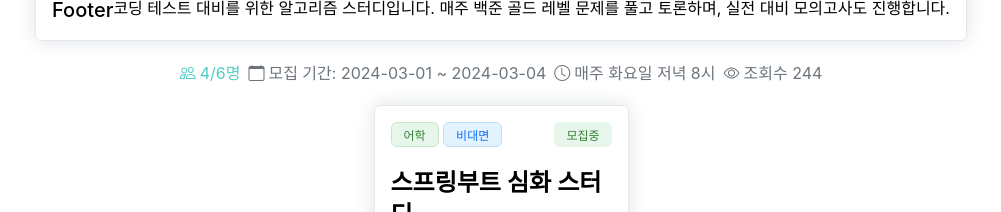
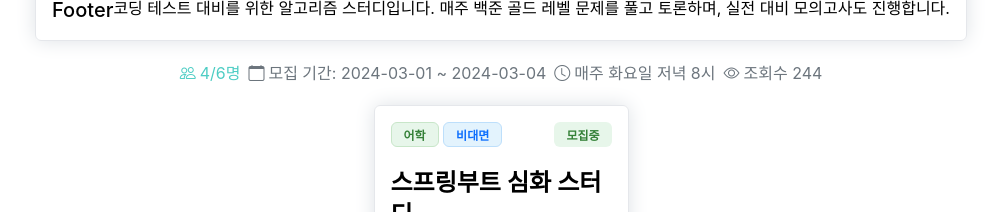
Before and after one commit to project-mos/frontend, a Next.js app: page /test in a window 1280 px wide. Shown: the part 880-1092 px from the top of the page, without its empty margins (139-1140 px from the left). Built offline with nearby package versions, Linux system fonts and the light colour scheme.

Commit message:
💄 [Design]: tag bold 적용

```diff
--- a/src/features/studies/components/StudyCard.tsx
+++ b/src/features/studies/components/StudyCard.tsx
@@ -15,13 +15,17 @@ const StudyCard = ({ study, className, ...props }: StudyCardProps) => {
       <Card.Header className="flex-col">
         <div className="flex justify-between mb-[20px]">
           <div className="flex gap-[4.5px]">
-            <Tag.Green>{study.category}</Tag.Green>
-            <Tag.Blue>{study.type}</Tag.Blue>
+            <Tag.Green bold>{study.category}</Tag.Green>
+            <Tag.Blue bold>{study.type}</Tag.Blue>
           </div>
           {study.recruit ? (
-            <Tag.Green border={false}>모집중</Tag.Green>
+            <Tag.Green bold border={false}>
+              모집중
+            </Tag.Green>
           ) : (
-            <Tag.Gray border={false}>모집 완료</Tag.Gray>
+            <Tag.Gray bold border={false}>
+              모집 완료
+            </Tag.Gray>
           )}
         </div>
         <Typography.Head3>{study.title}</Typography.Head3>
```
